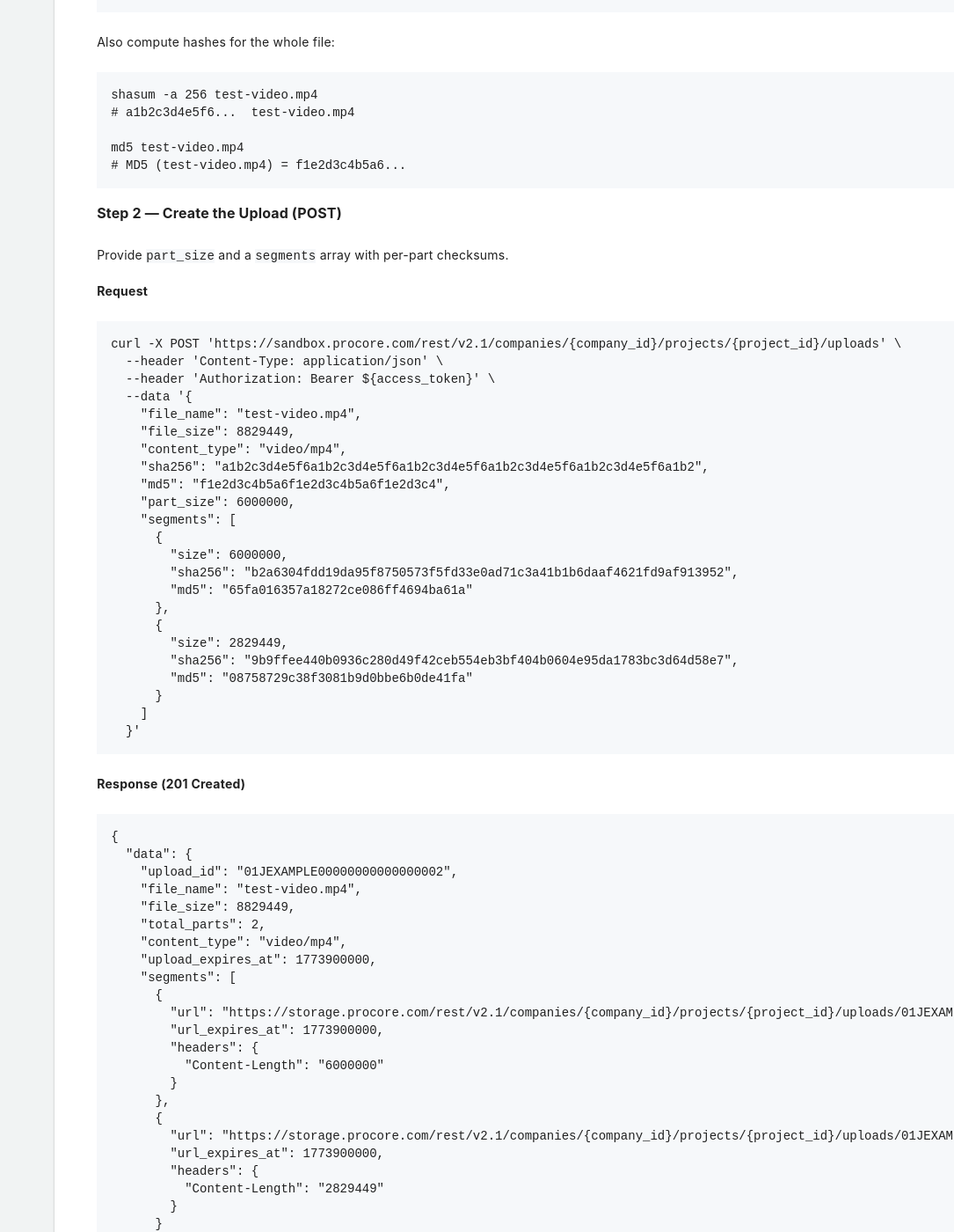
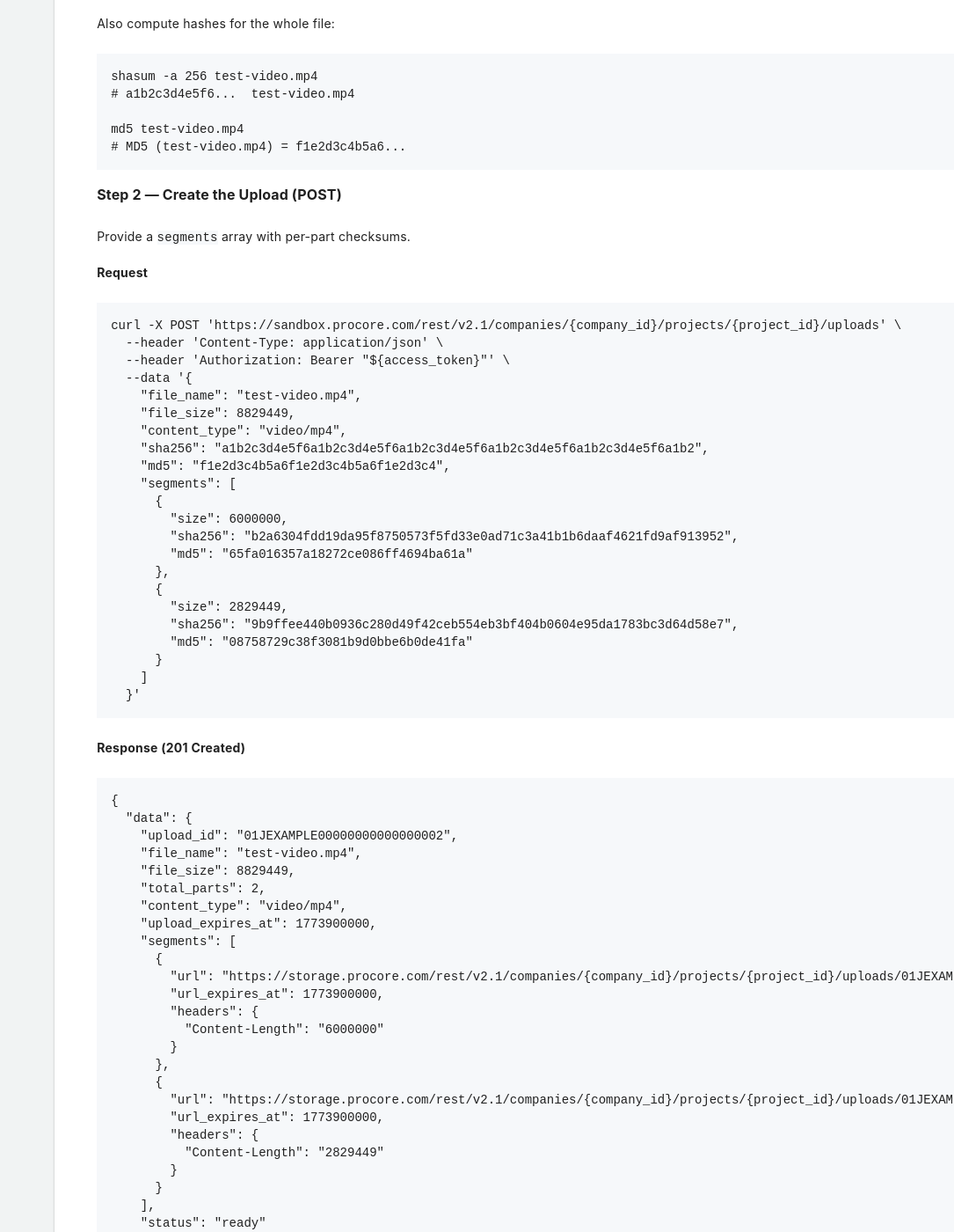
Before and after one commit to procore/documentation, a Jekyll site: the page built from tutorials/tutorial_unified_uploads.md, in a window 1280 px wide and 1400 px high, scrolled down 5735 px. Shown: the whole window at 88% size, without its empty margins (195-1280 px from the left). Built offline with Jekyll 4.4.1, drawn with Linux system fonts in a browser that asks for light colours; comment, search, counter and statistics services are not loaded; some of the changed text lies outside the part shown.

Commit message:
docs: fix auth header quoting, remove part_size from examples, add secure file access notes
Made-with: Cursor

````diff
--- a/tutorials/tutorial_unified_uploads.md
+++ b/tutorials/tutorial_unified_uploads.md
@@ -71,15 +71,14 @@ md5 report.pdf
 
 ### Step 2 — Create the Upload (POST)
 
-Send a POST request to create the upload.
-For a single-part upload, set `part_size` equal to `file_size`. The `segments` array is not required for single-part uploads.
+Send a POST request to create the upload.Note: "file_size" & "size" should be in bytes
 
 **Request**
 
 ```
 curl -X POST 'https://sandbox.procore.com/rest/v2.1/companies/{company_id}/projects/{project_id}/uploads' \
   --header 'Content-Type: application/json' \
-  --header 'Authorization: Bearer ${access_token}' \
+  --header 'Authorization: Bearer "${access_token}"' \
   --header 'Procore-Company-Id: {company_id}' \
   --data '{
   "file_name": "report.pdf",
@@ -163,7 +162,7 @@ Notify Procore that the upload is complete by submitting the ETag.
 ```
 curl -X PATCH 'https://sandbox.procore.com/rest/v2.1/companies/{company_id}/projects/{project_id}/uploads/01JEXAMPLE00000000000000001' \
   --header 'Content-Type: application/json' \
-  --header 'Authorization: Bearer ${access_token}' \
+  --header 'Authorization: Bearer "${access_token}"' \
   --data '{
     "part_etags": ["d41d8cd98f00b204e9800998ecf8427e"]
   }'
@@ -189,7 +188,7 @@ The file is not ready for use in Procore until this status is reached.
 
 ```
 curl -X GET 'https://sandbox.procore.com/rest/v2.1/companies/{company_id}/projects/{project_id}/uploads/01JEXAMPLE00000000000000001' \
-  --header 'Authorization: Bearer ${access_token}'
+  --header 'Authorization: Bearer "${access_token}"'
 ```
 
 **Response (200 OK)**
@@ -219,7 +218,7 @@ Use the `upload_id` (returned as `file_upload_id`) to associate the uploaded fil
 ```
 curl -X PATCH 'https://sandbox.procore.com/rest/v2.0/companies/{company_id}/projects/{project_id}/document_management/document_uploads' \
   --header 'Content-Type: application/json' \
-  --header "Authorization: Bearer ${access_token}" \
+  --header 'Authorization: Bearer "${access_token}"' \
   --data '{
     "update_params": [
       {
@@ -281,21 +280,20 @@ md5 test-video.mp4
 
 ### Step 2 — Create the Upload (POST)
 
-Provide `part_size` and a `segments` array with per-part checksums.
+Provide a `segments` array with per-part checksums.
 
 **Request**
 
 ```
 curl -X POST 'https://sandbox.procore.com/rest/v2.1/companies/{company_id}/projects/{project_id}/uploads' \
   --header 'Content-Type: application/json' \
-  --header 'Authorization: Bearer ${access_token}' \
+  --header 'Authorization: Bearer "${access_token}"' \
   --data '{
     "file_name": "test-video.mp4",
     "file_size": 8829449,
     "content_type": "video/mp4",
     "sha256": "a1b2c3d4e5f6a1b2c3d4e5f6a1b2c3d4e5f6a1b2c3d4e5f6a1b2c3d4e5f6a1b2",
     "md5": "f1e2d3c4b5a6f1e2d3c4b5a6f1e2d3c4",
-    "part_size": 6000000,
     "segments": [
       {
         "size": 6000000,
@@ -376,7 +374,7 @@ Submit all ETags in the same order as the segments from the POST response.
 ```
 curl -X PATCH 'https://sandbox.procore.com/rest/v2.1/companies/{company_id}/projects/{project_id}/uploads/01JEXAMPLE00000000000000002' \
   --header 'Content-Type: application/json' \
-  --header 'Authorization: Bearer ${access_token}' \
+  --header 'Authorization: Bearer "${access_token}"' \
   --data '{
     "part_etags": [
       "65fa016357a18272ce086ff4694ba61a",
@@ -404,7 +402,7 @@ Poll the upload status until it transitions to `available`.
 
 ```
 curl -X GET 'https://sandbox.procore.com/rest/v2.1/companies/{company_id}/projects/{project_id}/uploads/01JEXAMPLE00000000000000002' \
-  --header 'Authorization: Bearer ${access_token}'
+  --header 'Authorization: Bearer "${access_token}"'
 ```
 
 **Response (200 OK)**
@@ -439,7 +437,7 @@ Use the Get Upload Status endpoint to check the current state of an upload, or t
 
 ```
 curl -X GET 'https://sandbox.procore.com/rest/v2.1/companies/{company_id}/projects/{project_id}/uploads/{upload_id}' \
-  --header 'Authorization: Bearer ${access_token}'
+  --header 'Authorization: Bearer "${access_token}"'
 ```
 
 **Response (200 OK)**
````
Also changed, not shown: tutorials/secure_file_access.md (added, +29 -0 lines).
